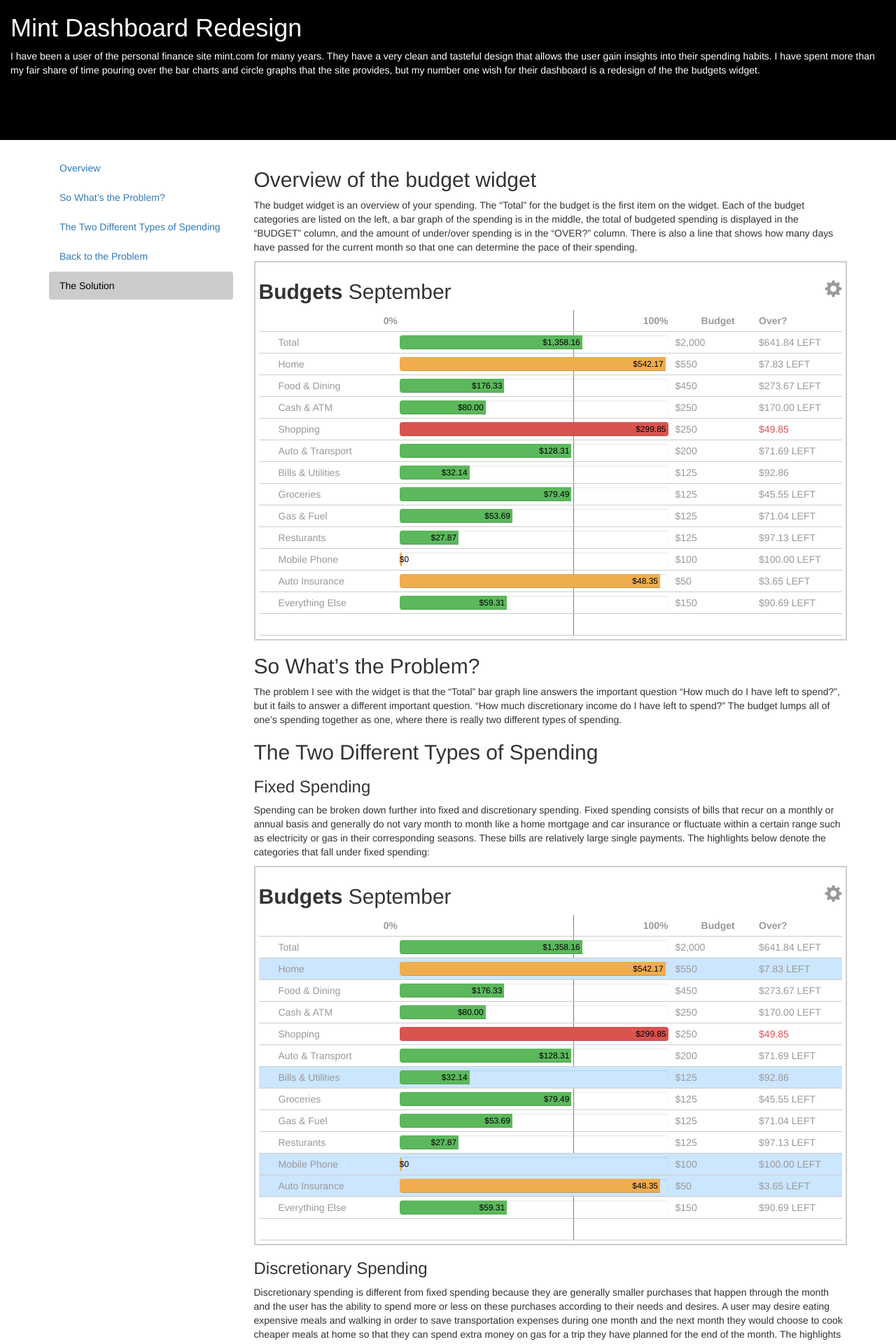
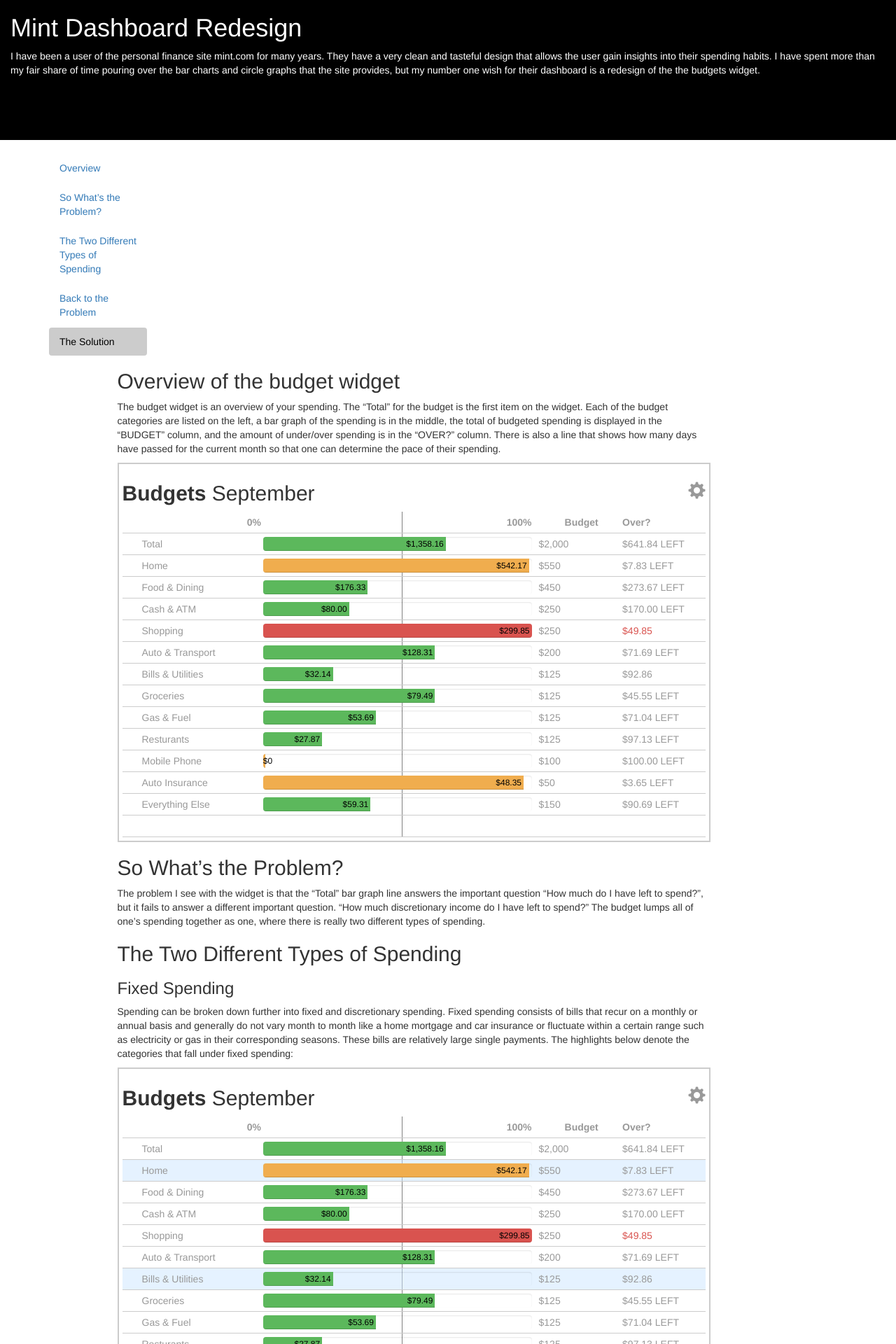
Before and after one commit to akajut/akajut.github.io, a Jekyll site: the page built from portfolio/mintredesign.html, in a window 1280 px wide. Shown: the top 1920 px of the page at 70% size. Built offline with Jekyll 4.4.1, drawn with Linux system fonts in a browser that asks for light colours; nearby versions of some CDN libraries.

Commit message:
Refinements

```diff
--- a/portfolio/mintredesign.html
+++ b/portfolio/mintredesign.html
@@ -43,6 +43,7 @@
       }
       .affix {
         top: 20px;
+        background-color: #900;
       }
       @media screen and (max-width: 810px) {
         #section1,
@@ -63,6 +64,10 @@
       .nav-pills>li.active>a {
         background-color: #ccc;
       }
+      .nav-pills li {
+        width: 10em;
+      }
+
       .progress-bar {
         text-align: right;
         padding-right: 0.25em;
@@ -72,13 +77,13 @@
         margin-bottom: 0;
         background-color: transparent;
       }
-      .Highlight {
-        background-color: #cce6ff;
+      .highlight {
+        background-color: rgba(204, 230, 255, 0.5);
       }
       table {
         background-image: url("/portfolio/line.gif");
         background-repeat: repeat-y;
-        background-position: -50px 0;
+        background-position: -100px 0;
       }
       td,
       th {
@@ -91,13 +96,20 @@
       td:nth-child(2),td:nth-child(1) {
         padding-left: 2em;
       }
-      tr.Longbar td:nth-child(2),tr.Longbar td:nth-child(1) {
-        padding-left: 0;
+      tr.Longbar td:nth-child(1) {
+        padding-left: 1em;
       }
       .Fixed {
         background-color: #eee;
+        background-color: rgba(204, 204, 204, 0.5);
       }
     </style>
+    <script type="">
+    $(function() {
+        var $affixElement = $('div[data-spy="affix"]');
+        $affixElement.width($affixElement.parent().width());
+    });
+    </script>
 
   </head>
   <body data-spy="scroll" data-target="#myScrollspy" data-offset="15">
@@ -132,14 +144,13 @@
             </li>
           </ul>
         </nav>
-        <div class="col-xs-12 col-sm-9">
+        <div class="col-xs-12 col-sm-9 col-md-offset-1">
           <div id="section1">
 
             <h2>Overview of the budget widget</h2>
 
             <p>
-              The budget widget is an overview of your spending. The “Total” for the budget is the first item on the widget. Each of the budget categories are listed on the left, a bar graph of the spending is in the middle, the total of budgeted spending is
-              displayed in the “BUDGET” column, and the amount of under/over spending is in the “OVER?” column. There is also a line that shows how many days have passed for the current month so that one can determine the pace of their spending.
+              The budget widget is an overview of your spending. The “Total” for the budget is the first item on the widget. Each of the budget categories are listed on the left, a bar graph of the spending is in the middle, the total of budgeted spending is displayed in the “BUDGET” column, and the amount of under/over spending is in the “OVER?” column. There is also a line that shows how many days have passed for the current month so that one can determine the pace of their spending.
             </p>
 
             <div style="border: 2px solid #ccc; padding:5px;">
@@ -384,7 +395,7 @@
                   <td>$641.84 LEFT</td>
                 </tr>
 
-                <tr class="Highlight">
+                <tr class="highlight">
                   <td>Home</td>
                   <td>
                     <div class="progress">
@@ -449,7 +460,7 @@
                   <td>$71.69 LEFT</td>
                 </tr>
 
-                <tr class="Highlight">
+                <tr class="highlight">
                   <td>Bills &amp; Utilities</td>
                   <td>
                     <div class="progress">
@@ -501,7 +512,7 @@
                   <td>$97.13 LEFT</td>
                 </tr>
 
-                <tr class="Highlight">
+                <tr class="highlight">
                   <td>Mobile Phone</td>
                   <td>
                     <div class="progress">
@@ -514,7 +525,7 @@
                   <td>$100.00 LEFT</td>
                 </tr>
 
-                <tr class="Highlight">
+                <tr class="highlight">
                   <td>Auto Insurance</td>
                   <td>
                     <div class="progress">
@@ -596,7 +607,7 @@
                   <td>$7.83 LEFT</td>
                 </tr>
 
-                <tr class="Highlight">
+                <tr class="highlight">
                   <td>Food &amp; Dining</td>
                   <td>
                     <div class="progress">
@@ -609,7 +620,7 @@
                   <td>$273.67 LEFT</td>
                 </tr>
 
-                <tr class="Highlight">
+                <tr class="highlight">
                   <td>Cash &amp; ATM</td>
                   <td>
                     <div class="progress">
@@ -622,7 +633,7 @@
                   <td>$170.00 LEFT</td>
                 </tr>
 
-                <tr class="Highlight">
+                <tr class="highlight">
                   <td>Shopping</td>
                   <td>
                     <div class="progress">
@@ -635,7 +646,7 @@
                   <td style="color:#d9534f;">$49.85</td>
                 </tr>
 
-                <tr class="Highlight">
+                <tr class="highlight">
                   <td>Auto &amp; Transport</td>
                   <td>
                     <div class="progress">
@@ -661,7 +672,7 @@
                   <td>$92.86</td>
                 </tr>
 
-                <tr class="Highlight">
+                <tr class="highlight">
                   <td>Groceries</td>
                   <td>
                     <div class="progress">
@@ -674,7 +685,7 @@
                   <td>$45.55 LEFT</td>
                 </tr>
 
-                <tr class="Highlight">
+                <tr class="highlight">
                   <td>Gas &amp; Fuel</td>
                   <td>
                     <div class="progress">
@@ -687,7 +698,7 @@
                   <td>$71.04 LEFT</td>
                 </tr>
 
-                <tr class="Highlight">
+                <tr class="highlight">
                   <td>Resturants</td>
                   <td>
                     <div class="progress">
@@ -726,7 +737,7 @@
                   <td>$3.65 LEFT</td>
                 </tr>
 
-                <tr class="Highlight">
+                <tr class="highlight">
                   <td>Everything Else</td>
                   <td>
                     <div class="progress">
```
Also changed, not shown: portfolio/1x1.gif (added).
